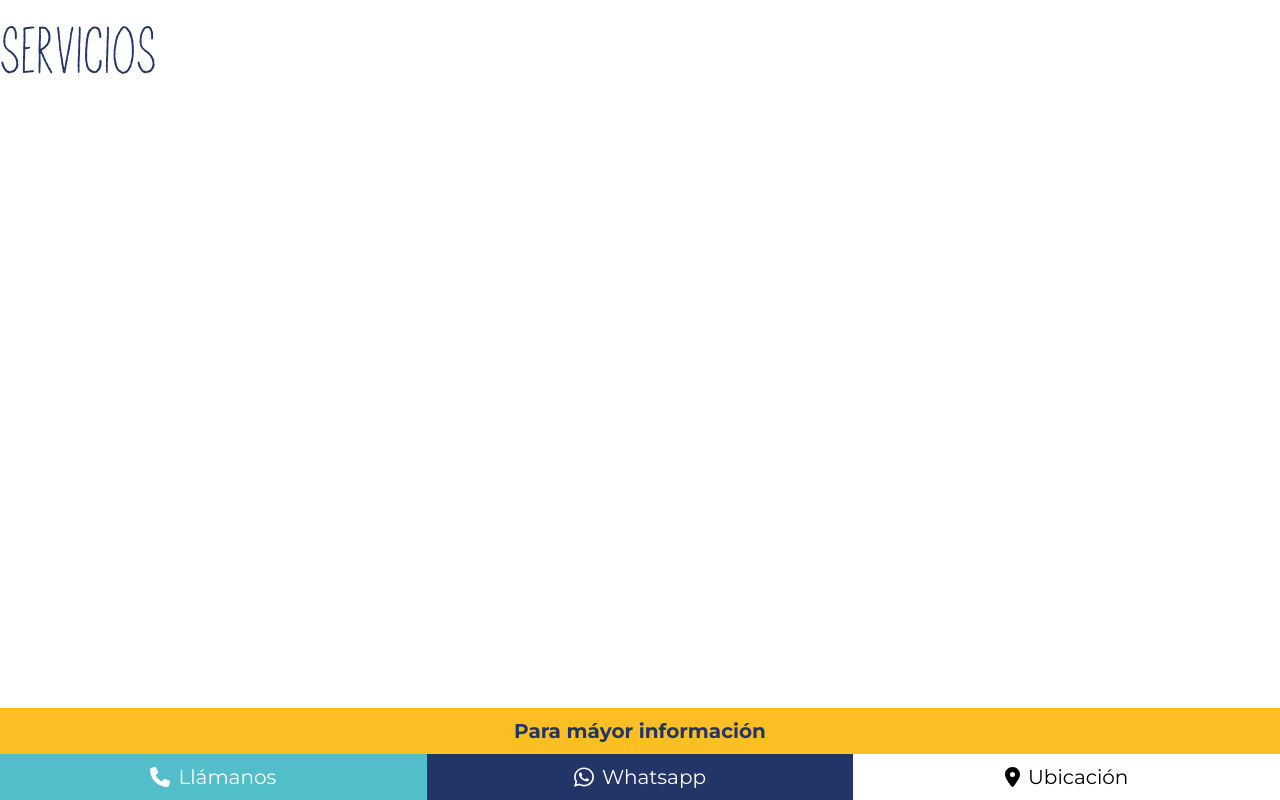
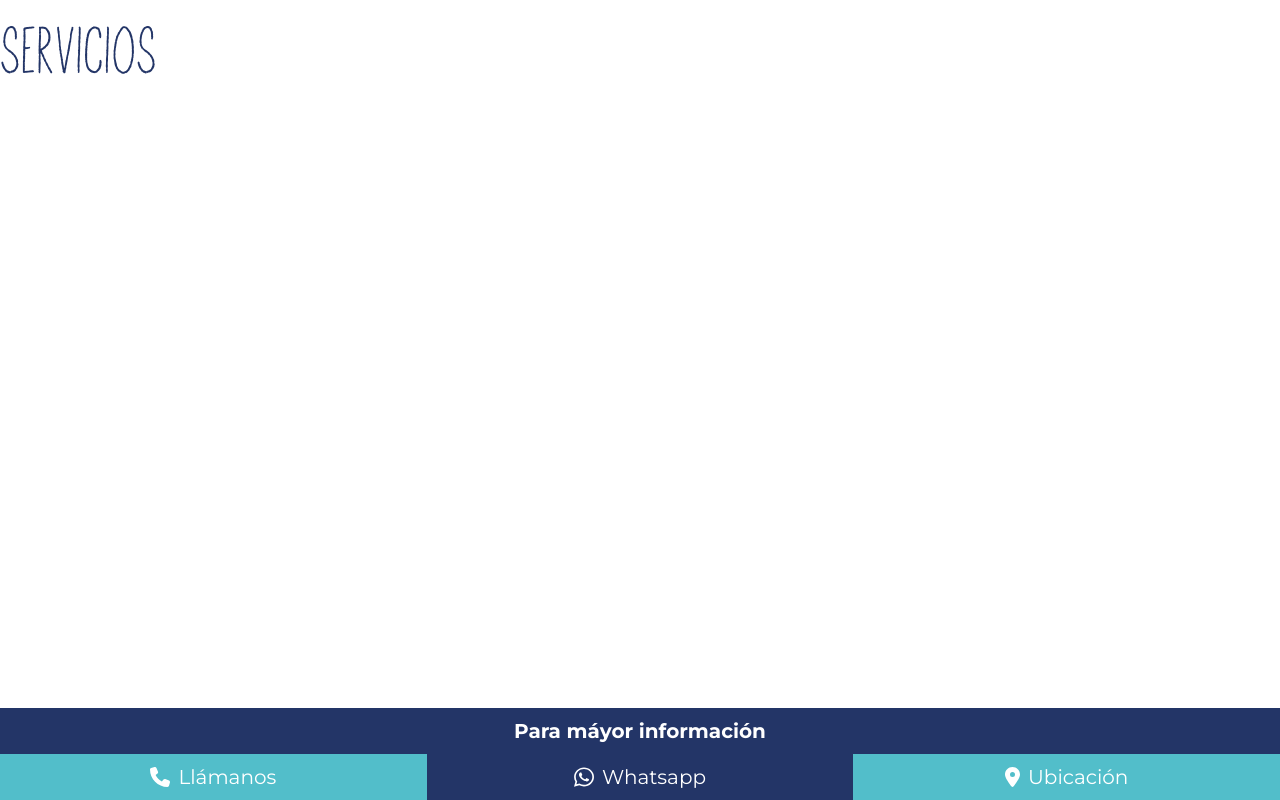
Before and after one commit to SemillerosTech/semilleros-apolo, a Next.js app: page /servicios in a window 1280 px wide. Built offline with nearby package versions, Linux system fonts and the light colour scheme.

Commit message:
servicios

```diff
--- a/src/app/servicios/page.tsx
+++ b/src/app/servicios/page.tsx
@@ -12,7 +12,7 @@ const page = () => {
       <h1>Servicios</h1>
 
       <article className="fixed bottom-0 left-0 w-full flex flex-col">
-        <div className="bg-amber-400 p-2 text-center font-bold">
+        <div className="bg-[var(--secondary)] text-white p-2 text-center font-bold">
           Para máyor información
         </div>
         <div className="flex w-full">
@@ -48,11 +48,11 @@ const page = () => {
             }
             target="_blank"
             rel="noopener noreferrer"
-            className="w-1/2 bg-[var(--complement)] text-black p-2 text-center flex items-center justify-center"
+            className="w-1/2 bg-[var(--main)] text-white p-2 text-center flex items-center justify-center"
           >
             <FontAwesomeIcon
               icon={faLocationDot}
-              className="text-black mr-2 text-xl max-w-4"
+              className="text-white mr-2 text-xl max-w-4"
             />
             Ubicación
           </Link>
```
